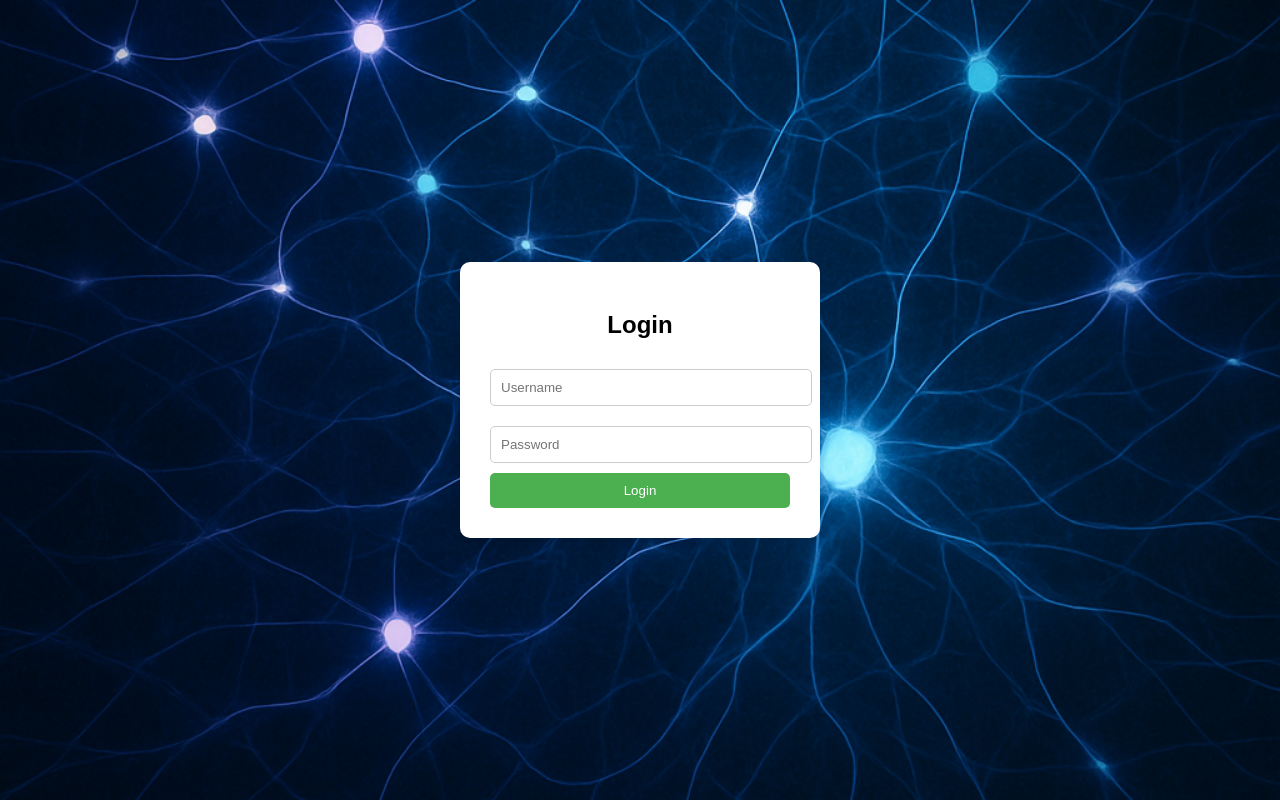
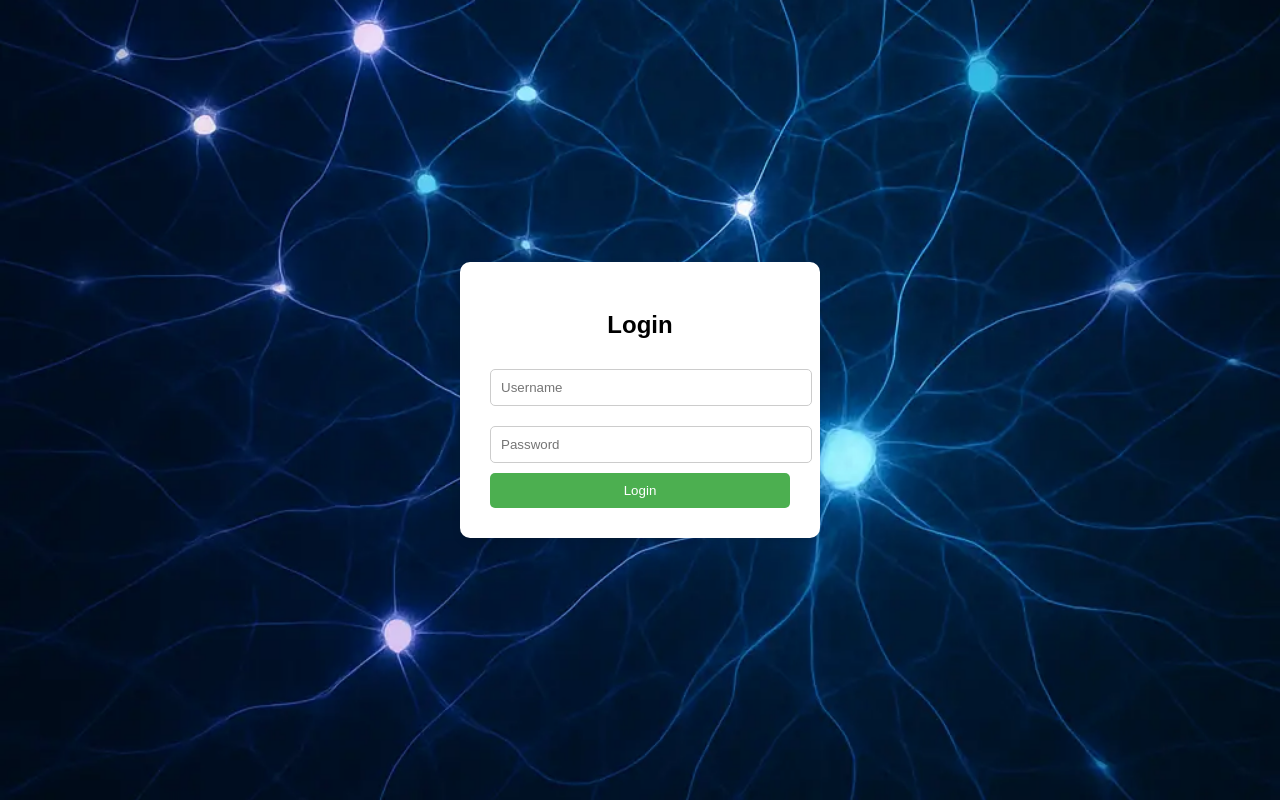
Before and after one commit to skinthiyaz/front--pages-, a plain HTML site: page index.html in a window 1280 px wide. Drawn offline with Linux system fonts and the light colour scheme.

Commit message:
images are changed

```diff
--- a/style.css
+++ b/style.css
@@ -1,5 +1,5 @@
 body {
-  background-image: url('nuros.png');
+  background-image: url('nuros.webp');
   background-size: cover;
   background-repeat: no-repeat;
   background-position: center center;
--- a/welcome.css
+++ b/welcome.css
@@ -7,7 +7,7 @@
 
   /* Style body to center content */
   body {
-    background-image: url('brain\ 2.png');
+    background-image: url('brain\ 2.webp');
   background-size: cover;
   background-repeat: no-repeat;
   background-position: center;
```
Also changed, not shown: brain 2.webp (added), nuros.png (deleted), nuros.webp (added), 1 other file.
